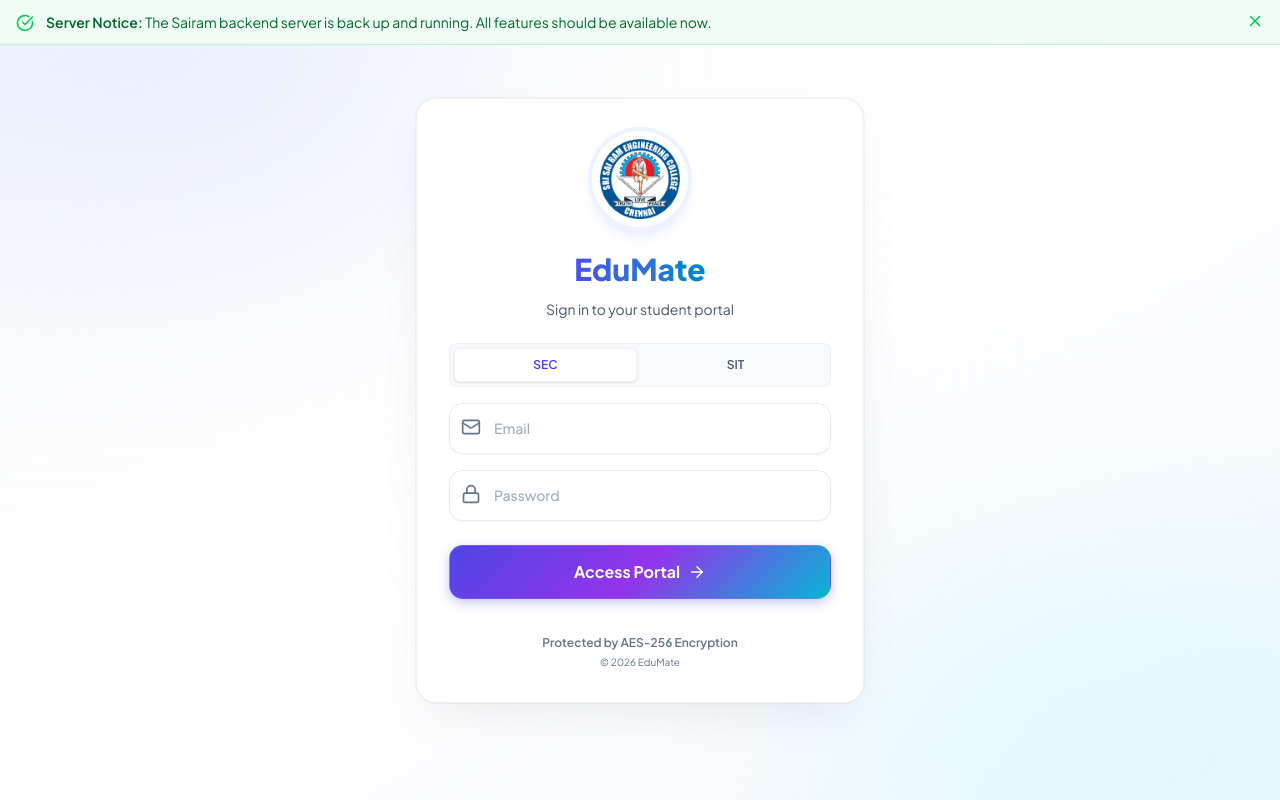
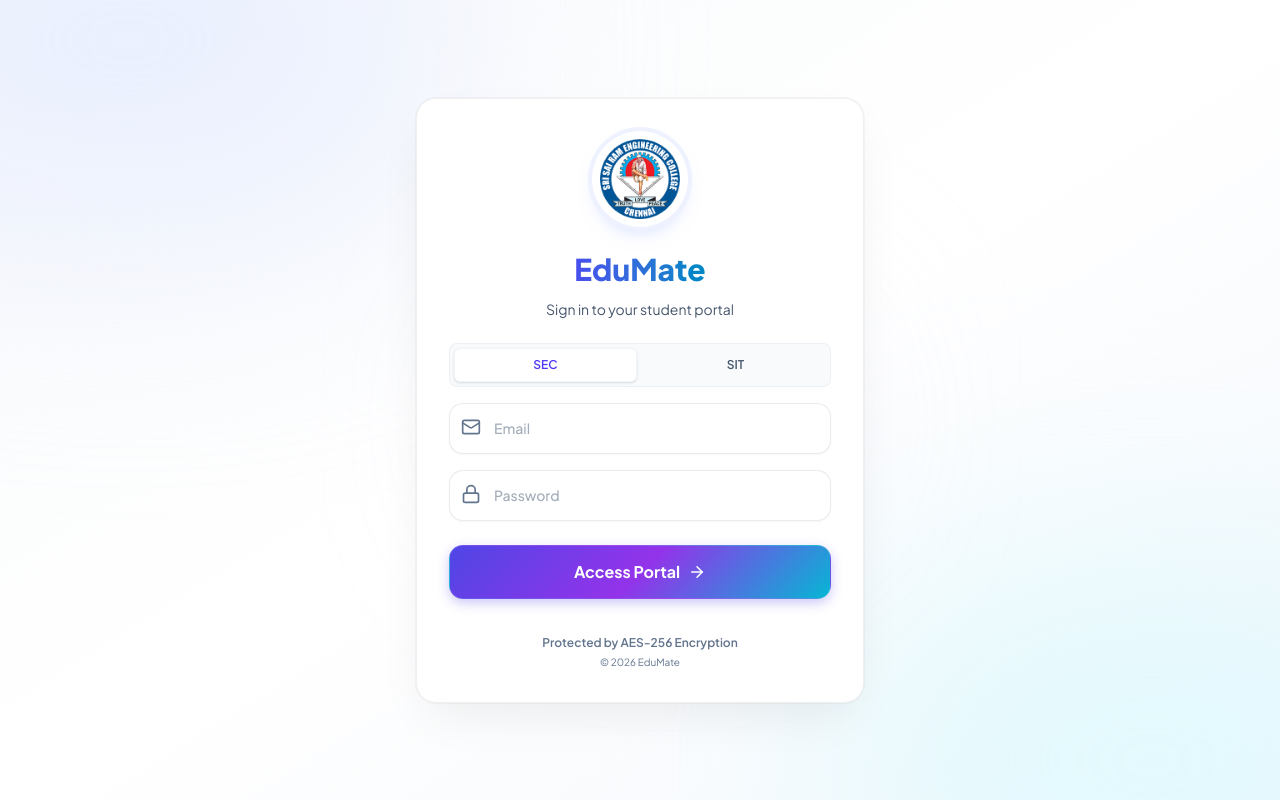
Before and after one commit to AravindS2006/edumate, a Next.js app in the folder frontend/: page / in a window 1280 px wide. Built offline with nearby package versions, Linux system fonts and the light colour scheme; no server answers.

Commit message:
Remove ServerAlertBanner component and all its usages
Co-authored-by: AravindS2006 <150777603+AravindS2006@users.noreply.github.com>

```diff
--- a/frontend/src/app/dashboard/page.tsx
+++ b/frontend/src/app/dashboard/page.tsx
@@ -26,7 +26,6 @@ import ProfileOverviewTab from './profile_components/ProfileOverviewTab';
 import { ProfileImage } from '@/components/ProfileImage';
 import DocumentUploadView from './document_components/DocumentUploadView';
 import InboxView from './inbox_components/InboxView';
-import { ServerAlertBanner } from '@/components/ServerAlertBanner';
 
 
 /* ─────────────────────────────── Types ─────────────────────────────── */
@@ -509,9 +508,6 @@ export default function Dashboard() {
                 <div className="absolute top-[20%] -right-[15%] w-[50%] h-[50%] bg-cyan-100/40 blur-[160px] rounded-full" />
                 <div className="absolute bottom-[-20%] left-[30%] w-[40%] h-[40%] bg-violet-100/30 blur-[140px] rounded-full" />
             </div>
-
-            {/* ── Server Alert Banner ── */}
-            <ServerAlertBanner />
 
             {/* ═══════════════════════ HEADER ═══════════════════════ */}
             <header className="sticky top-0 z-40 border-b border-slate-200/60 backdrop-blur-2xl bg-white/90">
--- a/frontend/src/app/page.tsx
+++ b/frontend/src/app/page.tsx
@@ -5,8 +5,6 @@ import dynamic from 'next/dynamic';
 import { useRouter } from 'next/navigation';
 import { Lock, ArrowRight, Loader2, Mail } from 'lucide-react';
 import Image from 'next/image';
-import { ServerAlertBanner } from '@/components/ServerAlertBanner';
-
 // Lazy-load framer-motion — not needed for initial paint
 const MotionDiv = dynamic(() => import('framer-motion').then(m => m.motion.div), { ssr: false });
 const MotionButton = dynamic(() => import('framer-motion').then(m => m.motion.button), { ssr: false });
@@ -75,9 +73,6 @@ export default function Home() {
 
   return (
     <main className="flex min-h-[100dvh] flex-col items-center justify-center p-4 sm:p-6 relative overflow-hidden bg-gradient-to-br from-slate-50 via-white to-indigo-50/30">
-      <div className="fixed top-0 left-0 right-0 z-50">
-        <ServerAlertBanner />
-      </div>
       {/* Subtle background decorations */}
       <div className="absolute top-0 left-0 w-full h-full overflow-hidden pointer-events-none z-0">
         <div className="absolute top-[-20%] left-[-15%] w-[50%] h-[50%] bg-indigo-100/60 rounded-full blur-[120px]"></div>
--- a/frontend/src/components/ServerAlertBanner.tsx
+++ /dev/null
@@ -1,43 +0,0 @@
-'use client';
-
-import { useState, useEffect } from 'react';
-import { CheckCircle, X } from 'lucide-react';
-
-const DISMISSED_KEY = 'server_up_alert_dismissed';
-
-export function ServerAlertBanner() {
-  const [dismissed, setDismissed] = useState(false);
-  const [mounted, setMounted] = useState(false);
-
-  useEffect(() => {
-    if (typeof window !== 'undefined') {
-      const stored = localStorage.getItem(DISMISSED_KEY);
-      setDismissed(!!stored);
-    }
-    setMounted(true);
-  }, []);
-
-  const handleDismiss = () => {
-    localStorage.setItem(DISMISSED_KEY, 'true');
-    setDismissed(true);
-  };
-
-  if (!mounted || dismissed) return null;
-
-  return (
-    <div className="w-full bg-green-50 border-b border-green-200 px-4 py-3 flex items-start gap-3">
-      <CheckCircle className="text-green-500 mt-0.5 flex-shrink-0" size={18} />
-      <p className="text-sm text-green-800 flex-1">
-        <span className="font-semibold">Server Notice:</span> The Sairam backend server is back up and
-        running. All features should be available now.
-      </p>
-      <button
-        onClick={handleDismiss}
-        aria-label="Dismiss alert"
-        className="text-green-500 hover:text-green-700 transition-colors flex-shrink-0"
-      >
-        <X size={18} />
-      </button>
-    </div>
-  );
-}
```
